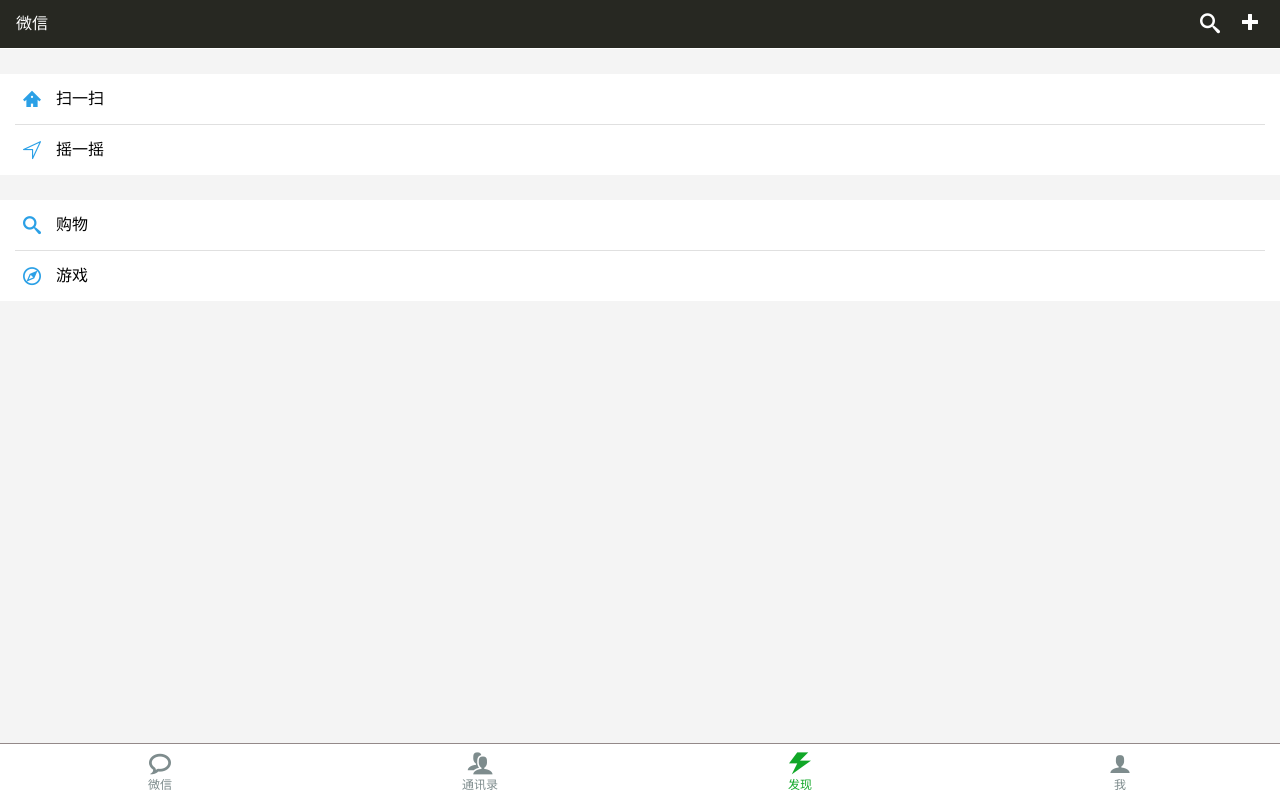
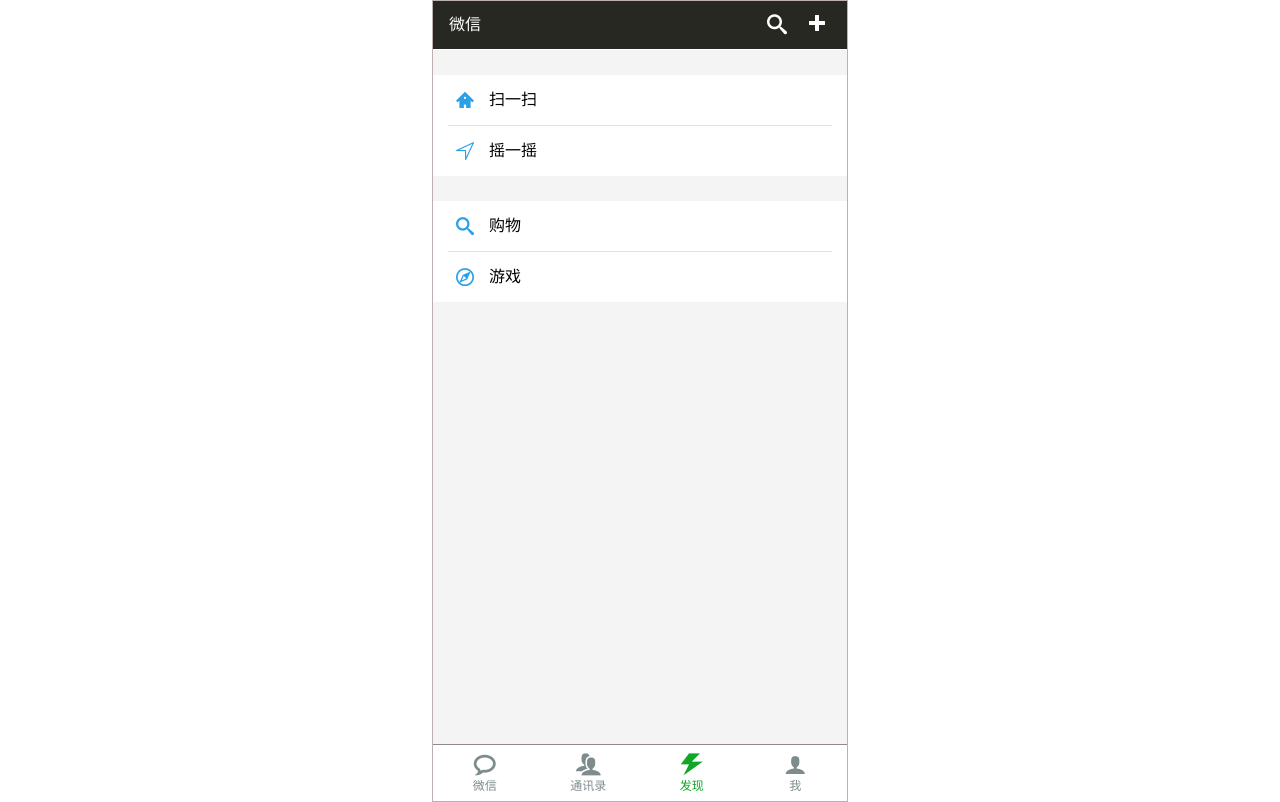
Before and after one commit to ZenJack/wechat, a Vue app: page /discover in a window 1280 px wide. Built offline with nearby package versions, Linux system fonts and the light colour scheme; what mint-ui, vue-resource would draw is missing.

Commit message:
修改为PC端自适应

```diff
--- a/src/App.vue
+++ b/src/App.vue
@@ -31,6 +31,14 @@ export default {
   #app
     font-size: 16px
 
+  @media screen and (min-width: 500px)
+    #app
+      position: relative
+      margin: 0 auto
+      width: 414px
+      height: 100vh
+      border: 1px solid #bbb1b1
+
   .search-enter-active
     transition: all 0.2s linear
     transform: scale(1, 1)
--- a/src/components/account/account.vue
+++ b/src/components/account/account.vue
@@ -124,7 +124,7 @@ export default {
 
 <style lang="stylus" rel="stylesheet/stylus">
   .account
-    position: fixed
+    position: absolute
     top: 0
     left: 0
     width: 100%
--- a/src/components/contact/contact.vue
+++ b/src/components/contact/contact.vue
@@ -135,7 +135,7 @@ export default {
 
 <style lang="stylus" rel="stylesheet/stylus">
   .contact
-    position: fixed
+    position: absolute
     top: 0
     bottom: 0
     width: 100%
--- a/src/components/discover/discover.vue
+++ b/src/components/discover/discover.vue
@@ -64,7 +64,7 @@ export default {
 
 <style lang="stylus" rel="stylesheet/stylus">
   .discover
-    position: fixed
+    position: absolute
     top: 0
     bottom: 0
     width: 100%
--- a/src/components/footer/footer.vue
+++ b/src/components/footer/footer.vue
@@ -35,7 +35,7 @@ export default {
 
 <style lang="stylus" rel="stylesheet/stylus">
   .footer
-    position: fixed
+    position: absolute
     left: 0
     bottom: 0
     height: 56px
--- a/src/components/header/header.vue
+++ b/src/components/header/header.vue
@@ -95,7 +95,7 @@ export default {
         margin-right: 10px
         z-index: 10
     .addPanel
-      position: fixed
+      position: absolute
       left: 0
       top: 0
       width: 100%
--- a/src/components/me/me.vue
+++ b/src/components/me/me.vue
@@ -113,7 +113,7 @@ export default {
 
 <style lang="stylus" rel="stylesheet/stylus">
   .me
-    position: fixed
+    position: absolute
     top: 0
     bottom: 0
     width: 100%
--- a/src/components/nickname/nickname.vue
+++ b/src/components/nickname/nickname.vue
@@ -68,7 +68,7 @@
 </script>
 <style lang="stylus" rel="stylesheet/stlyus">
   .v-nickname
-    position: fixed
+    position: absolute
     top: 0
     left: 0
     width: 100%
--- a/src/components/search/search.vue
+++ b/src/components/search/search.vue
@@ -108,7 +108,7 @@ export default {
 
 <style lang="stylus" rel="stylesheet/stylus">
   .search
-    position: fixed
+    position: absolute
     top: 0
     left: 0
     width: 100%
--- a/src/components/wechat/wechat.vue
+++ b/src/components/wechat/wechat.vue
@@ -120,7 +120,7 @@ export default {
 
 <style lang="stylus" rel="stylesheet/stylus">
   .wechat
-    position: fixed
+    position: absolute
     top: 0
     bottom: 0
     width: 100%
```
